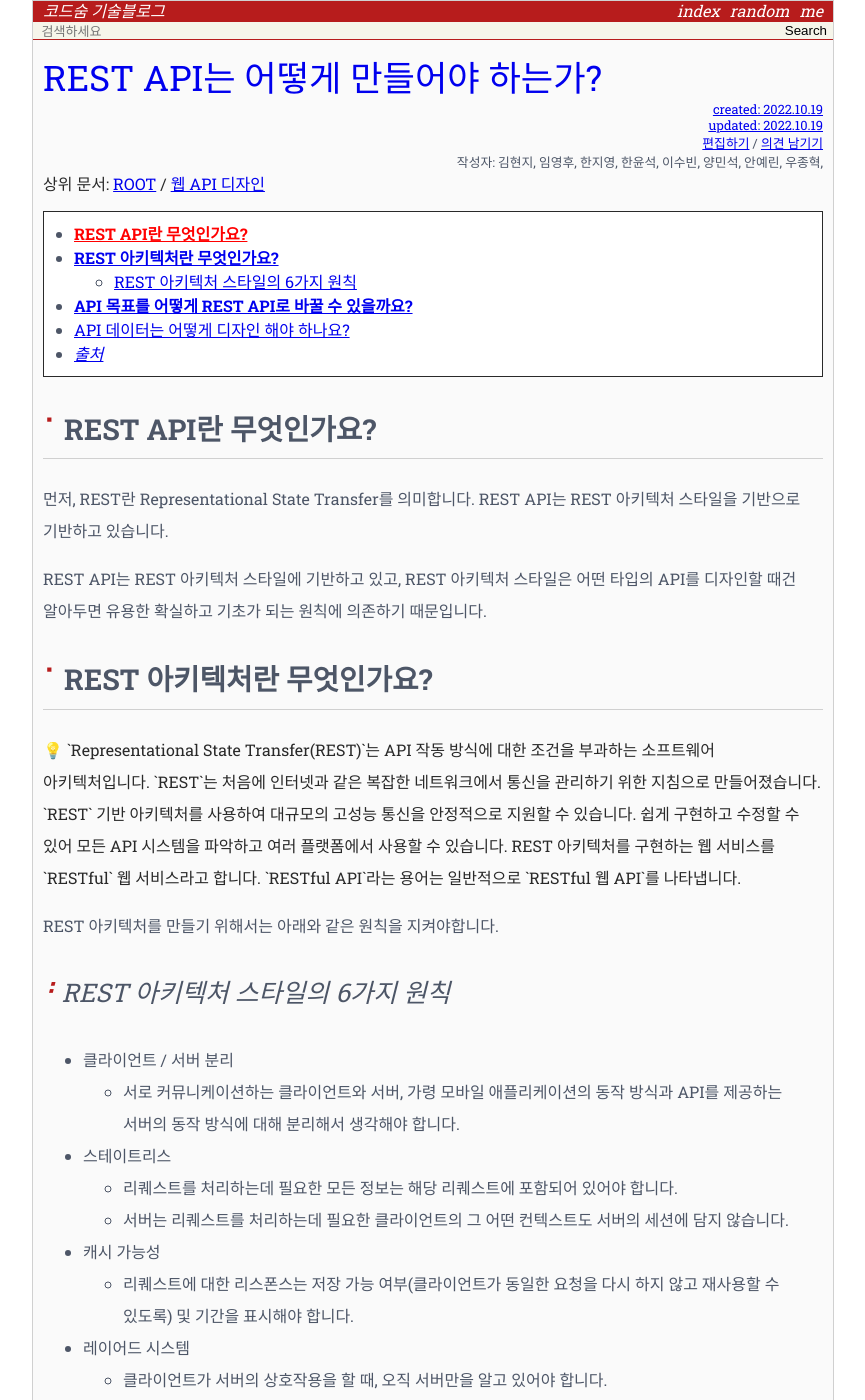
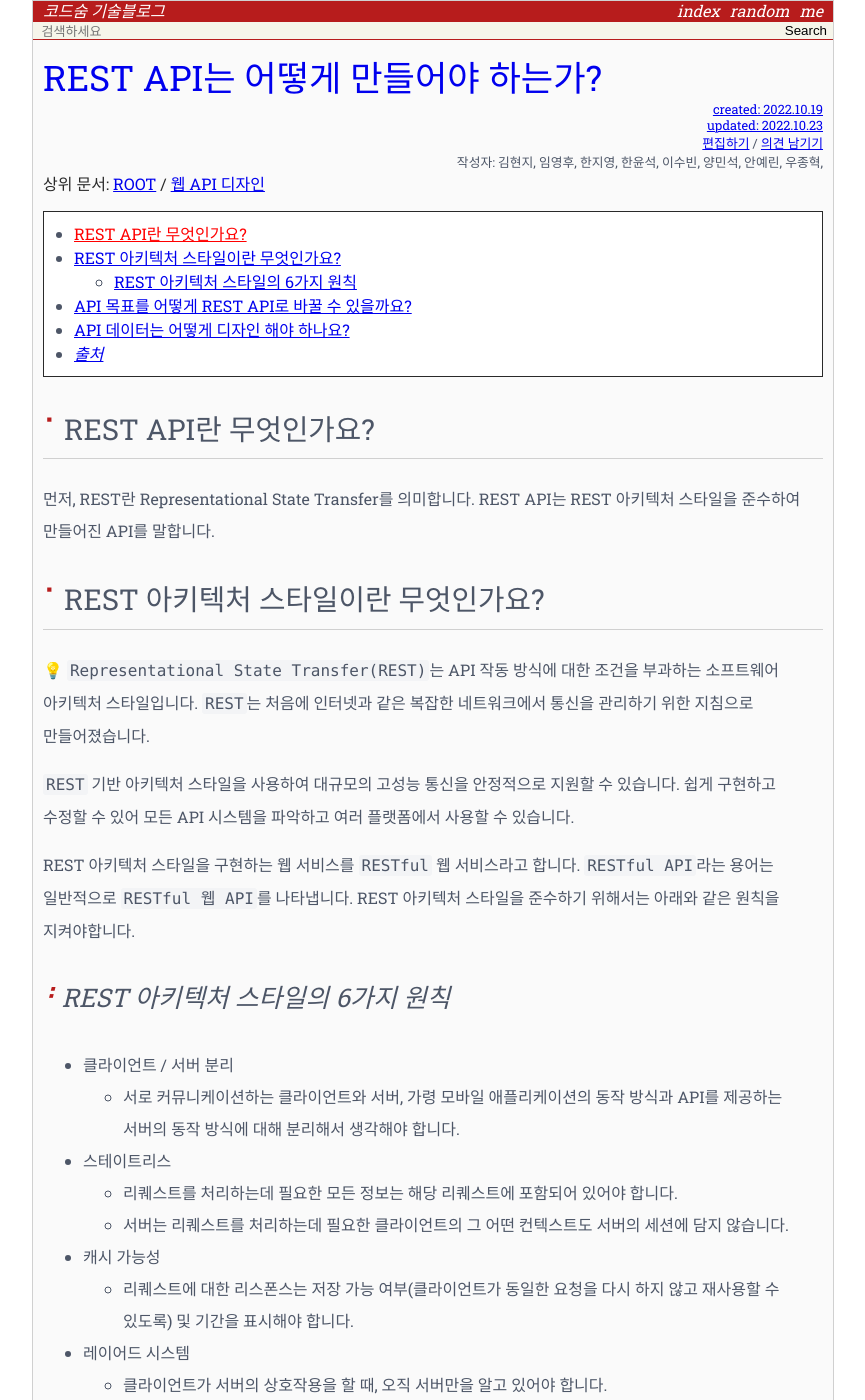
Before and after one commit to hannut91/codesoom.github.io, a Jekyll site: the page built from _wiki/api-design/03.md, in a window 1280 px wide and 1400 px high. Shown: the whole window, without its empty margins (207-1072 px from the left). Built offline with Jekyll 4.4.1, drawn with Linux system fonts in a browser that asks for light colours; comment, search, counter and statistics services are not loaded; some of the changed text lies outside the part shown.

Commit message:
REST 아키텍처 스타일로 변경하라
REST는 REST 아키텍처 스타일입니다. 잘못 표기된 것을 수정합니다.

```diff
--- a/_wiki/api-design/03.md
+++ b/_wiki/api-design/03.md
@@ -2,7 +2,7 @@
 layout  : wiki
 title   : REST API는 어떻게 만들어야 하는가?
 date    : 2022-10-19 18:16:00 +0900
-updated : 2022-10-19 18:16:00 +0900
+updated : 2022-10-23 11:40:00 +0900
 author  : 김현지, 임영후, 한지영, 한윤석, 이수빈, 양민석, 안예린, 우종혁,
 tag     :
 toc     : true
@@ -13,29 +13,24 @@ latex   : false
 * TOC
 {:toc}
 
-## **REST API란 무엇인가요?**
+## REST API란 무엇인가요?
 
-먼저, REST란 Representational State Transfer를 의미합니다. REST API는 REST 아키텍처 스타일을 기반으로 기반하고 있습니다.
+먼저, REST란 Representational State Transfer를 의미합니다. REST API는 REST
+아키텍처 스타일을 준수하여 만들어진 API를 말합니다.
 
-REST API는 REST 아키텍처 스타일에 기반하고 있고, REST 아키텍처 스타일은 어떤 타입의 API를 디자인할 때건 알아두면 유용한 확실하고 기초가 되는 원칙에 의존하기 때문입니다.
+## REST 아키텍처 스타일이란 무엇인가요?
 
-## **REST 아키텍처란 무엇인가요?**
+💡 `Representational State Transfer(REST)`는 API 작동 방식에 대한 조건을 부과하는 소프트웨어 아키텍처 스타일입니다.
+`REST`는 처음에 인터넷과 같은 복잡한 네트워크에서 통신을 관리하기 위한 지침으로
+만들어졌습니다.
 
-<aside>
-💡 `Representational State Transfer(REST)`는 API 작동 방식에 대한 조건을 부과하는 소프트웨어 아키텍처입니다.
-`REST`는 처음에 인터넷과 같은 복잡한 네트워크에서 통신을 관리하기 위한 지침으로 만들어졌습니다.
+`REST` 기반 아키텍처 스타일을 사용하여 대규모의 고성능 통신을
+안정적으로 지원할 수 있습니다. 쉽게 구현하고 수정할 수 있어 모든 API 시스템을
+파악하고 여러 플랫폼에서 사용할 수 있습니다.
 
-`REST` 기반 아키텍처를 사용하여 대규모의 고성능 통신을 안정적으로 지원할 수 있습니다.
-
-쉽게 구현하고 수정할 수 있어 모든 API 시스템을 파악하고 여러 플랫폼에서 사용할 수 있습니다.
-
-REST 아키텍처를 구현하는 웹 서비스를 `RESTful` 웹 서비스라고 합니다.
-
-`RESTful API`라는 용어는 일반적으로 `RESTful 웹 API`를 나타냅니다.
-
-</aside>
-
-REST 아키텍처를 만들기 위해서는 아래와 같은 원칙을 지켜야합니다.
+REST 아키텍처 스타일을 구현하는 웹
+서비스를 `RESTful` 웹 서비스라고 합니다. `RESTful API`라는 용어는 일반적으로 `RESTful 웹 API`를 나타냅니다.
+REST 아키텍처 스타일을 준수하기 위해서는 아래와 같은 원칙을 지켜야합니다.
 
 ### REST 아키텍처 스타일의 6가지 원칙
 
@@ -62,7 +57,7 @@ REST 아키텍처를 만들기 위해서는 아래와 같은 원칙을 지켜야
     - 상호작용은 리소스의 표현이 무엇을 의미하는지와 이 리소스들로
     무엇을 할 수 있는지 알려줄 수 있는 모든 메타데이터를 제공해야 합니다.
 
-## **API 목표를 어떻게 REST API로 바꿀 수 있을까요?**
+## API 목표를 어떻게 REST API로 바꿀 수 있을까요?
 
 API 목표를 REST API를 전환하려면 아래 과정을 거쳐야합니다.
 
@@ -82,14 +77,11 @@ API 목표를 REST API를 전환하려면 아래 과정을 거쳐야합니다.
 
 예약한 좌석 정보를 가져오는 액션의 리소스는 `GET /seats/1` 가 될 것입니다.
 
-<aside>
-💡 이렇게 표현되기 어려울 때는 절충안으로 액션 그 자체를 리소스로 만드는 방법을 고려할 수 있습니다.
-
-실제로 관리자가 좌석을 추가한다는 목표를 위 과정에 따라 표현해본다면 `POST /seats/{seatId}` 가 됩니다. 그러면 ‘좌석 예약’을 표현한 리소스 경로와 충돌합니다. 이런 경우에는 예약이라는 액션 자체를 리소스로 만들 수 있습니다. 그러면 `POST /seats/{seatId}/reserve` 와 같이 표현할 수 있겠죠.
-
-액션 리소스는 명사로 표현되지 않습니다. 액션을 표현하는데는 동사가 쓰인다는 것을 명심하시기 바랍니다. 즉, 액션 리소스는 함수를 표현한다고 보면 됩니다. 액션 리소스를 클래스에 속한 함수처럼 생각하고 보면, 리소스의 하위 리소스로 표현할 수 있습니다.
-
-</aside>
+> 💡 이렇게 표현되기 어려울 때는 절충안으로 액션 그 자체를 리소스로 만드는 방법을 고려할 수 있습니다.
+>
+> 실제로 관리자가 좌석을 추가한다는 목표를 위 과정에 따라 표현해본다면 `POST /seats/{seatId}` 가 됩니다. 그러면 ‘좌석 예약’을 표현한 리소스 경로와 충돌합니다. 이런 경우에는 예약이라는 액션 자체를 리소스로 만들 수 있습니다. 그러면 `POST /seats/{seatId}/reserve` 와 같이 표현할 수 있겠죠.
+>
+> 액션 리소스는 명사로 표현되지 않습니다. 액션을 표현하는데는 동사가 쓰인다는 것을 명심하시기 바랍니다. 즉, 액션 리소스는 함수를 표현한다고 보면 됩니다. 액션 리소스를 클래스에 속한 함수처럼 생각하고 보면, 리소스의 하위 리소스로 표현할 수 있습니다.
 
 ## API 데이터는 어떻게 디자인 해야 하나요?
 
--- a/data/metadata/api-design/03.json
+++ b/data/metadata/api-design/03.json
@@ -3,6 +3,6 @@
  "title": "REST API는 어떻게 만들어야 하는가?",
  "parent": "api-design",
  "url": "/wiki/api-design/03",
- "updated": "2022-10-19 18:16:00 +0900",
+ "updated": "2022-10-23 11:40:00 +0900",
  "children": []
 }
```
